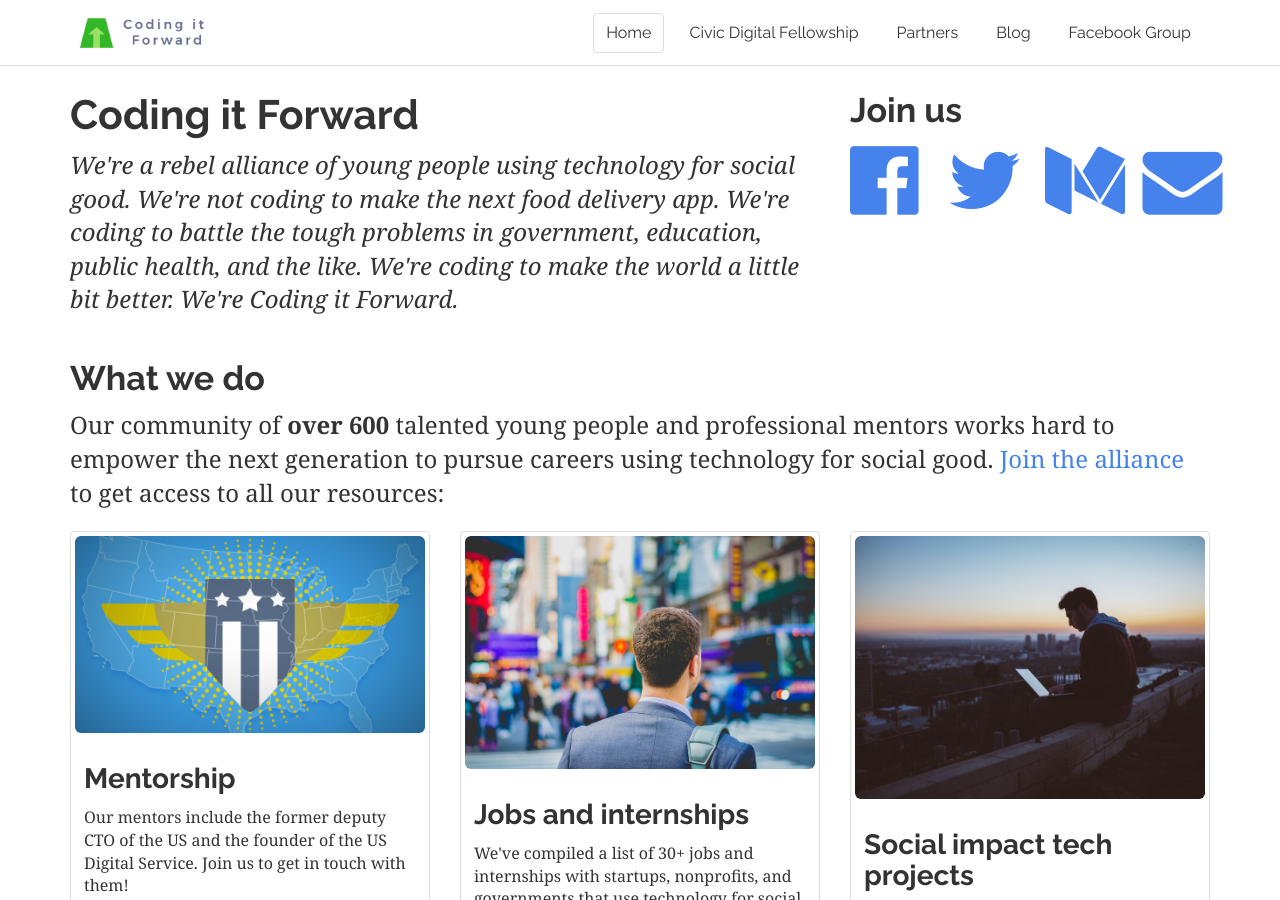
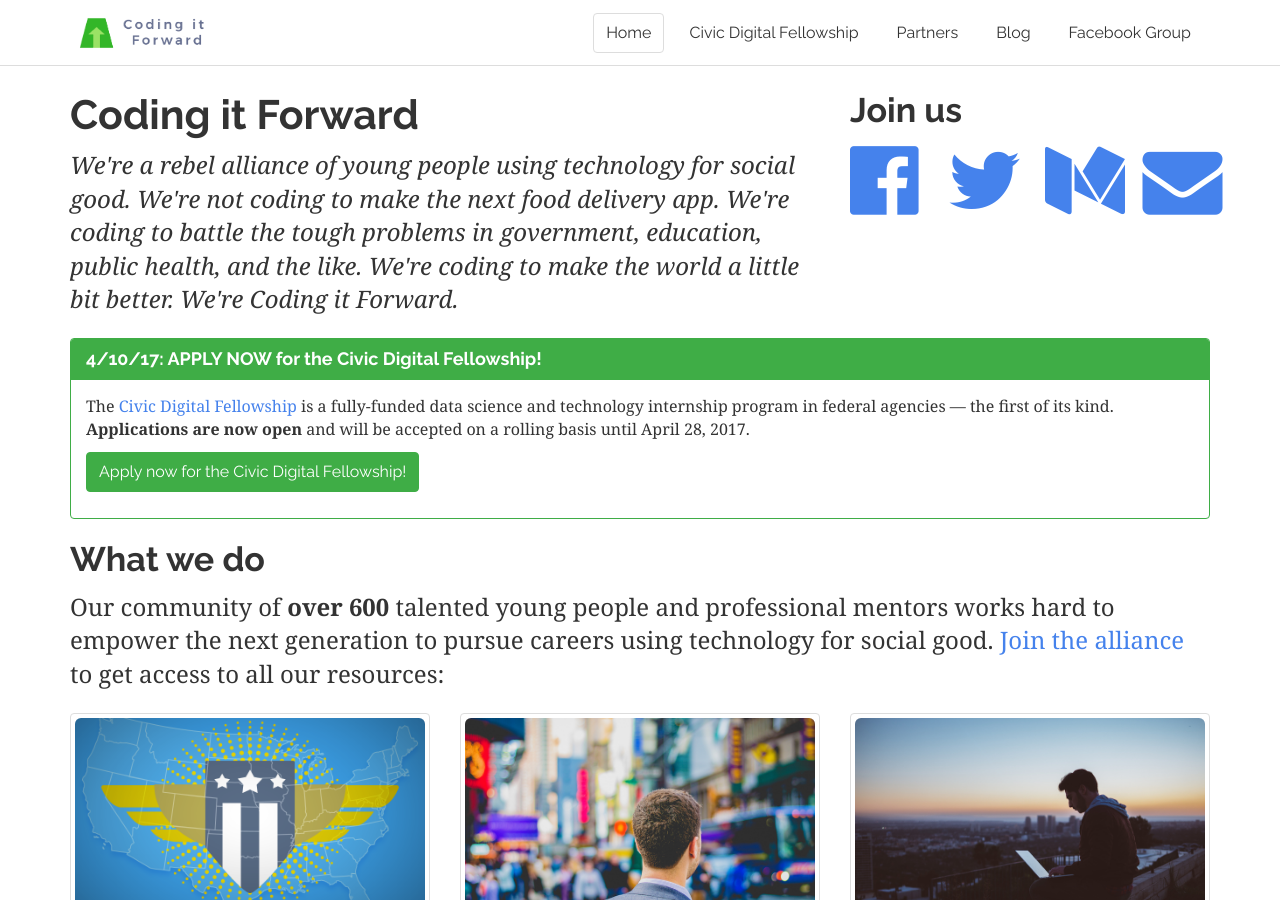
Before and after one commit to athenakan/codingitforward.github.io, a Jekyll site: the page built from index.html, in a window 1280 px wide and 900 px high. Built offline with Jekyll 4.4.1, drawn with Linux system fonts in a browser that asks for light colours.

Commit message:
add loud shoutout for cdf

```diff
--- a/fellowship/apply.html
+++ b/fellowship/apply.html
@@ -7,10 +7,6 @@
 
 <div class="container">
   <br />
-
-  <!-- <div>
-      <img src="/assets/images/civic-digital-fellowship.png" class="img-responsive text-center" style="width:400px;" />
-    </div> -->
 
   <div class="row">
 
--- a/index.html
+++ b/index.html
@@ -25,6 +25,19 @@
                 <a href="https://groups.google.com/forum/#!forum/coding-it-forward"><i class="fa fa-envelope fa-5x" aria-hidden="true"></i></a>
             </div>
         </div>
+    </div>
+</div>
+
+<!-- TEMPORARY CDF CALLOUT PANEL -->
+<div class="panel panel-success">
+    <div class="panel-heading">
+        <h2 class="panel-title">4/10/17: APPLY NOW for the Civic Digital Fellowship!</h2>
+    </div>
+    <div class="panel-body">
+        <p>The <a href="/fellowship">Civic Digital Fellowship</a> is a fully-funded data science and technology internship program in federal agencies &mdash; the first of its kind. <strong>Applications are now open</strong> and will be accepted on a rolling basis until April 28, 2017.</p>
+        <p>
+            <a href="/fellowship/apply" class="btn btn-success">Apply now for the Civic Digital Fellowship!</a>
+        </p>
     </div>
 </div>
 
```
